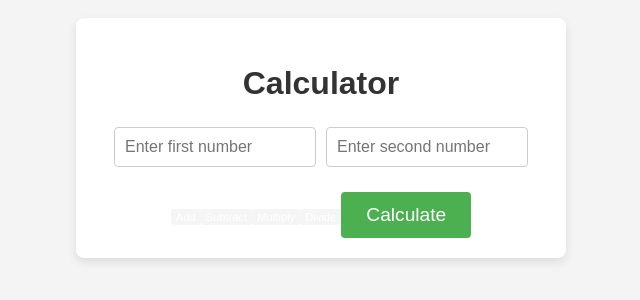
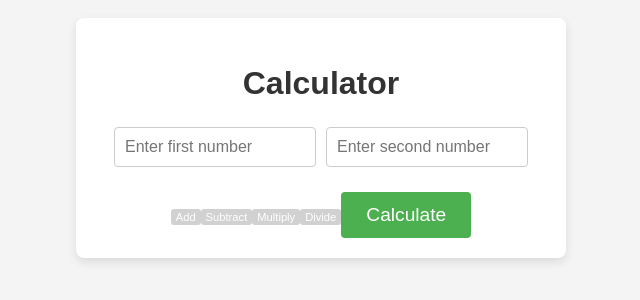
Before and after one commit to Kartikeyy-pandeyy/frontend-calculator, a React (Create React App) app: page / in a window 1280 px wide. Shown: the part 262-562 px from the top of the page, without its empty margins (319-959 px from the left). Built offline with nearby package versions, Linux system fonts and the light colour scheme.

Commit message:
updated css

```diff
--- a/src/App.css
+++ b/src/App.css
@@ -91,7 +91,7 @@ h2 {
   transition: background-color 0.3s;
 }
 .op-btn{
-  background-color: whitesmoke;
+  background-color: rgba(144, 144, 144, 0.416);
   color: white;
   font-size: 0.7rem;
   padding: 2px 5px;
```
